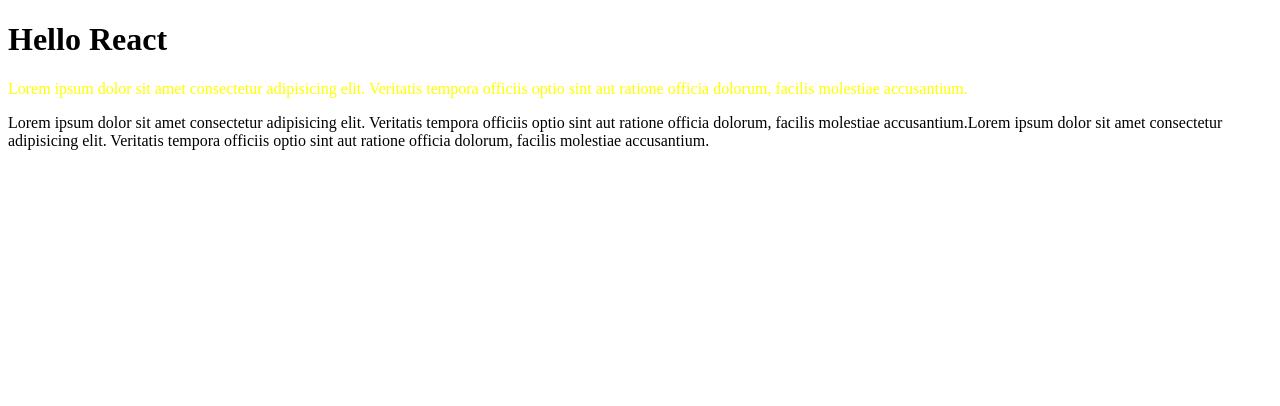
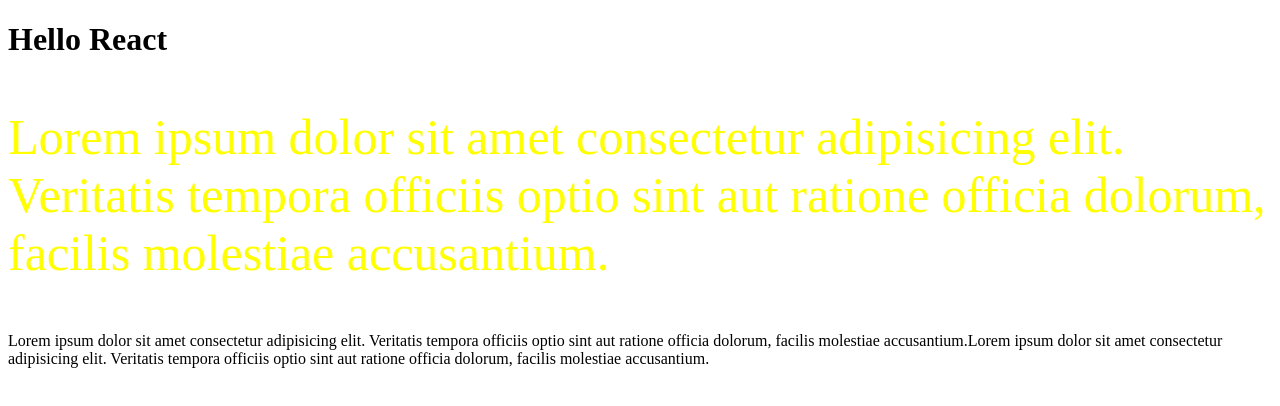
Before and after one commit to Genu4/phone-shop, a React (Create React App) app: page / in a window 1280 px wide. Shown: the top 406 px of the page. Built offline with nearby package versions, Linux system fonts and the light colour scheme.

Commit message:
підключили scss та змінні в них

```diff
--- a/src/Content.scss
+++ b/src/Content.module.scss
@@ -3,3 +3,7 @@
 .tomato {
     color: $tomato;
 }
+
+.fz-50 {
+    font-size: 50px;
+}
--- a/src/Content.tsx
+++ b/src/Content.tsx
@@ -1,4 +1,4 @@
-import './Content.scss'
+import classes from './Content.module.scss'
 
 type Props = {
     p1: string
@@ -8,7 +8,7 @@
 const Content = ({ p1, p2 }: Props) => {
     return (
         <>
-            <p className="tomato">{p1}</p>
+            <p className={`${classes.tomato} ${classes['fz-50']}`}>{p1}</p>
             <p>{p2}</p>
         </>
     )
```
